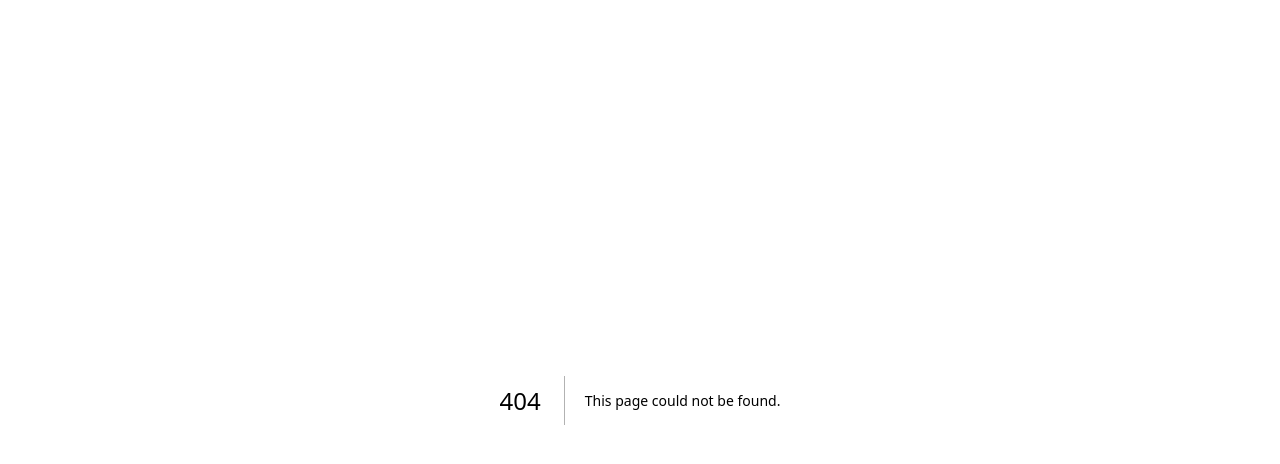
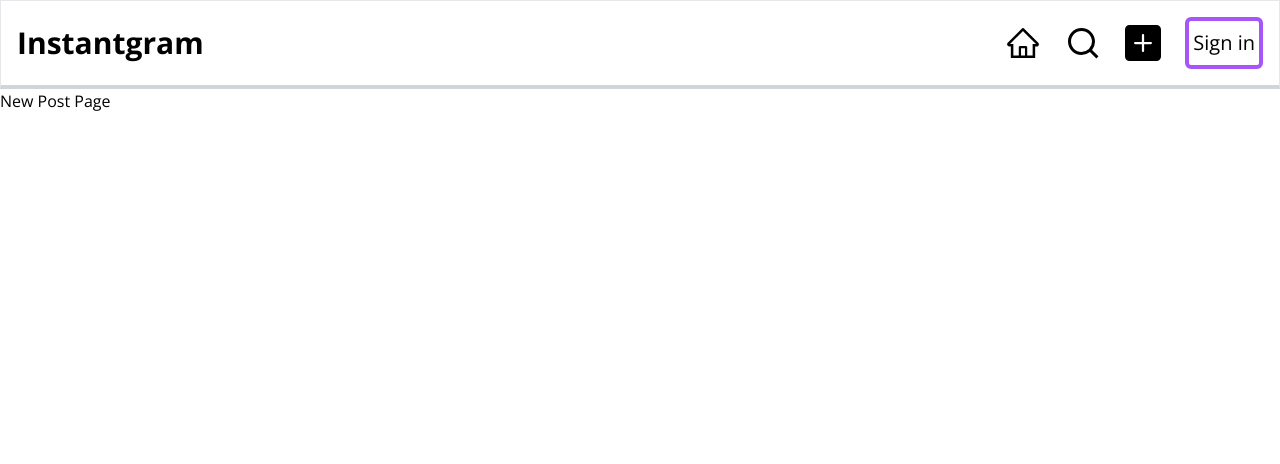
Before and after one commit to cham0287/next-instagram, a Next.js app in the folder client/: page /new in a window 1280 px wide. Before the commit this address had no page. Shown: the top 464 px of the page. Built offline with nearby package versions, Linux system fonts and the light colour scheme.

Commit message:
Feat: Header 컴포넌트 생성

```diff
--- a/client/package.json
+++ b/client/package.json
@@ -19,6 +19,7 @@
     "postcss": "8.4.27",
     "react": "18.2.0",
     "react-dom": "18.2.0",
+    "react-icons": "^4.10.1",
     "tailwindcss": "3.3.3",
     "typescript": "5.1.6"
   }
--- a/client/src/app/layout.tsx
+++ b/client/src/app/layout.tsx
@@ -1,3 +1,4 @@
+import Header from '@/components/Header';
 import './globals.css';
 import type { Metadata } from 'next';
 import { Open_Sans } from 'next/font/google';
@@ -16,7 +17,10 @@ export default function RootLayout({
 }) {
   return (
     <html lang='en'>
-      <body className={openSans.className}>{children}</body>
+      <body className={openSans.className}>
+        <Header />
+        {children}
+      </body>
     </html>
   );
 }
--- /dev/null
+++ b/client/src/app/new/page.tsx
@@ -0,0 +1,7 @@
+import React from 'react';
+
+const page = () => {
+  return <div>New Post Page</div>;
+};
+
+export default page;
--- a/client/src/app/page.tsx
+++ b/client/src/app/page.tsx
@@ -1,3 +1,3 @@
 export default function Home() {
-  return <h1 className='text-gray-900'>dd</h1>;
+  return <h1 className='text-gray-900'>Home</h1>;
 }
--- /dev/null
+++ b/client/src/app/search/page.tsx
@@ -0,0 +1,7 @@
+import React from 'react';
+
+const page = () => {
+  return <div>Search Page</div>;
+};
+
+export default page;
--- /dev/null
+++ b/client/src/components/Header.tsx
@@ -0,0 +1,34 @@
+'use client';
+import Link from 'next/link';
+import React from 'react';
+import { AiOutlineHome, AiFillHome } from 'react-icons/ai';
+import { RiSearchLine, RiSearchFill } from 'react-icons/ri';
+import { BsPlusSquare, BsPlusSquareFill } from 'react-icons/bs';
+import { usePathname } from 'next/navigation';
+
+const Header = () => {
+  const pathname = usePathname();
+  return (
+    <div className='flex items-center justify-between mx-auto p-4 border border-b-gray-300 border-b-4'>
+      <h1 className='text-3xl font-bold'>Instantgram</h1>
+      <ul className='flex items-center gap-6 text-4xl'>
+        <Link href='/'>
+          {pathname === '/' ? <AiFillHome /> : <AiOutlineHome />}
+        </Link>
+        <Link href='/search'>
+          {pathname === '/search' ? <RiSearchFill /> : <RiSearchLine />}
+        </Link>
+        <Link href='/new'>
+          {pathname === '/new' ? <BsPlusSquareFill /> : <BsPlusSquare />}
+        </Link>
+        <li>
+          <p className='px-1 py-2 border-4 border-purple-500 rounded-md text-xl'>
+            Sign in
+          </p>
+        </li>
+      </ul>
+    </div>
+  );
+};
+
+export default Header;
```
Also changed, not shown: 1 other file (tests, documents, lock files or other folders).
